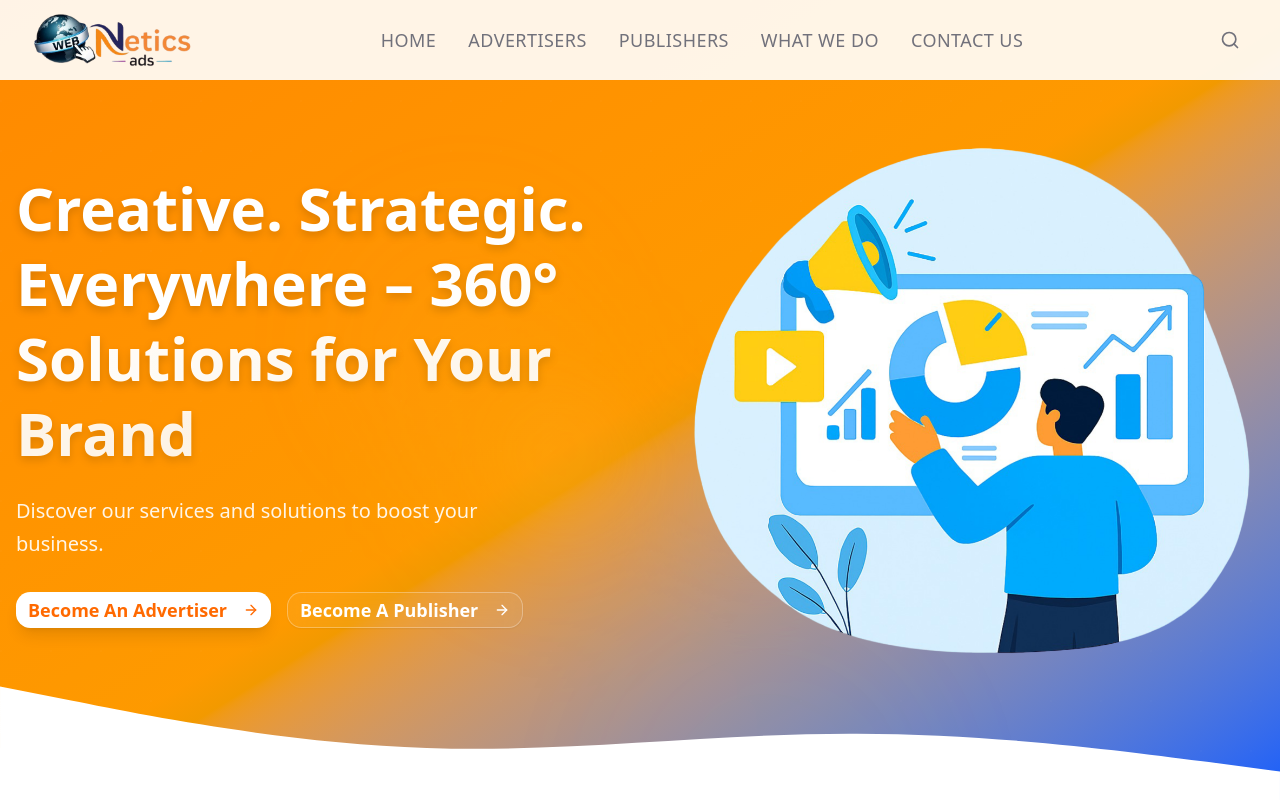
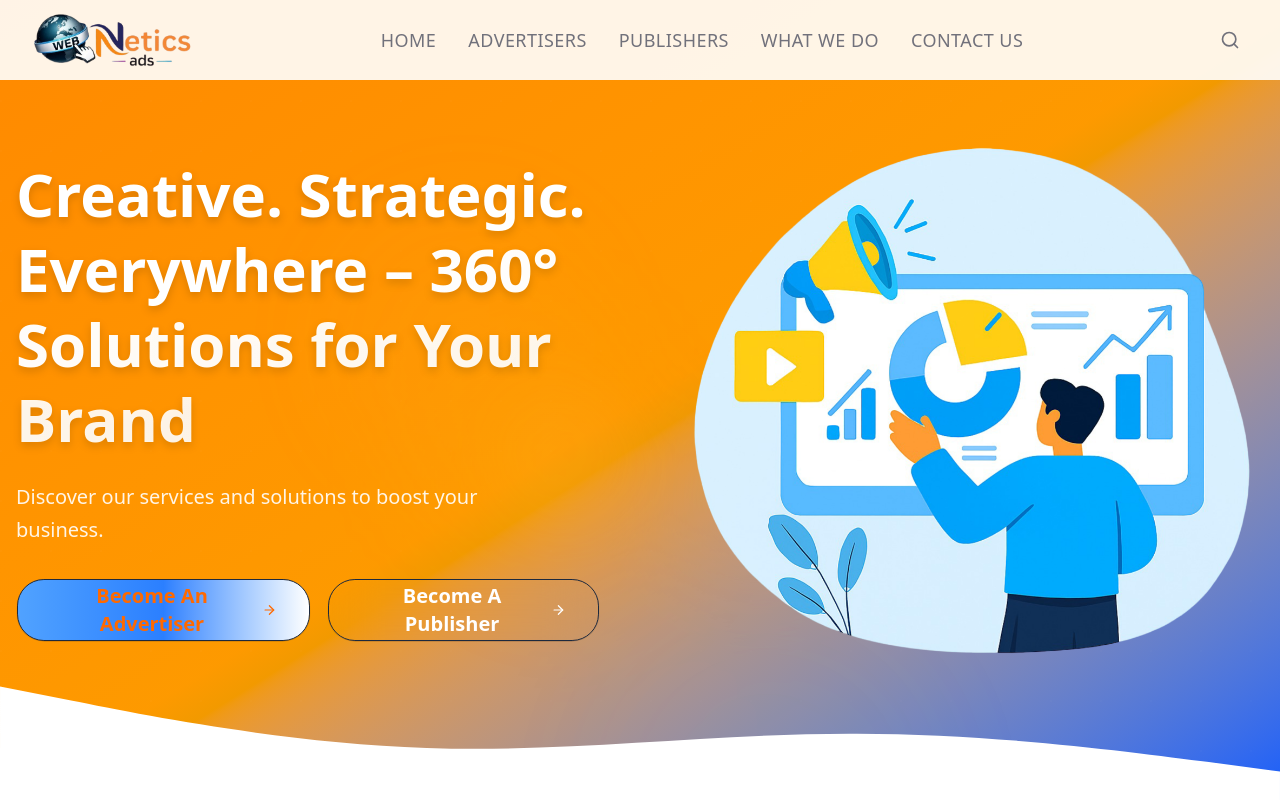
Before and after one commit to Ritik1330/webnetics, a Next.js app: page / in a window 1280 px wide. Shown: the top 800 px of the page. Built offline with nearby package versions, Linux system fonts and the light colour scheme.

Commit message:
hero section button fix

```diff
--- a/package.json
+++ b/package.json
@@ -44,6 +44,7 @@
     "cmdk": "^1.1.1",
     "date-fns": "^4.1.0",
     "embla-carousel-react": "^8.6.0",
+    "framer-motion": "^12.23.13",
     "input-otp": "^1.4.2",
     "lucide-react": "^0.544.0",
     "motion": "^12.23.13",
--- a/src/app/page.tsx
+++ b/src/app/page.tsx
@@ -13,6 +13,16 @@
       <Hero1
         heading="Creative. Strategic. Everywhere – 360° Solutions for Your Brand  "
         description="Discover our services and solutions to boost your business."
+        buttons={{
+          primary: {
+            text: "Become An Advertiser",
+            url: "/advertisers",
+          },
+          secondary: {
+            text: "Become A Publisher",
+            url: "/publishers",
+          },
+        }}
         image={{
           src: HERO.src,
           alt: "Hero image",
--- a/src/components/Hero.tsx
+++ b/src/components/Hero.tsx
@@ -1,6 +1,7 @@
+"use client";
 import { ArrowRight } from "lucide-react";
 
-import { Button } from "@/components/ui/button";
+import { Button } from "@/components/ui/moving-border";
 import { HERO_WAVE } from "@/assets/images";
 import Image from "next/image";
 
@@ -78,12 +79,12 @@
             <div className="flex flex-col sm:flex-row gap-4 animate-in fade-in slide-in-from-left-2 duration-1000 delay-700">
               {buttons.primary && (
                 <Button
-                  asChild
-                  className="group bg-white text-primary hover:bg-white/90 hover:scale-105 hover:shadow-xl font-semibold px-8 py-4 text-lg rounded-xl transition-all duration-300 shadow-lg"
+                  borderRadius="1.75rem"
+                  className="bg-gradient-to-r from-blue-400 via-blue-500 to-white text-primary font-semibold px-8 py-4 text-lg transition-all duration-300 shadow-lg hover:shadow-xl"
                 >
                   <a
                     href={buttons.primary.url}
-                    className="flex items-center justify-center"
+                    className="flex items-center text-xl justify-center group"
                   >
                     {buttons.primary.text}
                     <ArrowRight className="ml-2 size-4 transition-transform group-hover:translate-x-1" />
@@ -92,13 +93,12 @@
               )}
               {buttons.secondary && (
                 <Button
-                  asChild
-                  variant="outline"
-                  className="group bg-white/5 backdrop-blur-sm border-white/30 text-white hover:bg-white/15 hover:text-white hover:scale-105 hover:shadow-xl font-semibold px-8 py-4 text-lg rounded-xl transition-all duration-300"
+                  borderRadius="1.75rem"
+                  className="bg-gradient-to-r text-white font-semibold px-8 py-4 text-lg transition-all duration-300 shadow-lg hover:shadow-xl"
                 >
                   <a
                     href={buttons.secondary.url}
-                    className="flex items-center justify-center"
+                    className="flex items-center text-xl  justify-center group"
                   >
                     {buttons.secondary.text}
                     <ArrowRight className="size-4 ml-2 transition-transform group-hover:translate-x-1" />
--- /dev/null
+++ b/src/components/ui/moving-border.tsx
@@ -0,0 +1,139 @@
+"use client";
+import React from "react";
+import {
+  motion,
+  useAnimationFrame,
+  useMotionTemplate,
+  useMotionValue,
+  useTransform,
+} from "framer-motion";
+import { useRef } from "react";
+import { cn } from "@/lib/utils";
+
+export function Button({
+  borderRadius = "1.75rem",
+  children,
+  as: Component = "button",
+  containerClassName,
+  borderClassName,
+  duration,
+  className,
+  ...otherProps
+}: {
+  borderRadius?: string;
+  children: React.ReactNode;
+  as?: any;
+  containerClassName?: string;
+  borderClassName?: string;
+  duration?: number;
+  className?: string;
+  [key: string]: any;
+}) {
+  return (
+    <Component
+      className={cn(
+        "bg-transparent relative text-2xl  h-16  p-[1px] overflow-hidden ",
+        containerClassName
+      )}
+      style={{
+        borderRadius: borderRadius,
+      }}
+      {...otherProps}
+    >
+      <div
+        className="absolute inset-0"
+        style={{ borderRadius: `calc(${borderRadius} * 0.96)` }}
+      >
+        <MovingBorder duration={duration} rx="30%" ry="30%">
+          <div
+            className={cn(
+              "h-20 w-20 opacity-[0.8] bg-[radial-gradient(var(--sky-500)_40%,transparent_60%)]",
+              borderClassName
+            )}
+          />
+        </MovingBorder>
+      </div>
+
+      <div
+        className={cn(
+          "relative bg-slate-900/[0.8] border border-slate-800 backdrop-blur-xl text-white flex items-center justify-center w-full h-full text-sm antialiased",
+          className
+        )}
+        style={{
+          borderRadius: `calc(${borderRadius} * 0.96)`,
+        }}
+      >
+        {children}
+      </div>
+    </Component>
+  );
+}
+
+export const MovingBorder = ({
+  children,
+  duration = 2000,
+  rx,
+  ry,
+  ...otherProps
+}: {
+  children: React.ReactNode;
+  duration?: number;
+  rx?: string;
+  ry?: string;
+  [key: string]: any;
+}) => {
+  const pathRef = useRef<any>();
+  const progress = useMotionValue<number>(0);
+
+  useAnimationFrame((time) => {
+    const length = pathRef.current?.getTotalLength();
+    if (length) {
+      const pxPerMillisecond = length / duration;
+      progress.set((time * pxPerMillisecond) % length);
+    }
+  });
+
+  const x = useTransform(
+    progress,
+    (val) => pathRef.current?.getPointAtLength(val).x
+  );
+  const y = useTransform(
+    progress,
+    (val) => pathRef.current?.getPointAtLength(val).y
+  );
+
+  const transform = useMotionTemplate`translateX(${x}px) translateY(${y}px) translateX(-50%) translateY(-50%)`;
+
+  return (
+    <>
+      <svg
+        xmlns="http://www.w3.org/2000/svg"
+        preserveAspectRatio="none"
+        className="absolute h-full w-full"
+        width="100%"
+        height="100%"
+        {...otherProps}
+      >
+        <rect
+          fill="none"
+          width="100%"
+          height="100%"
+          rx={rx}
+          ry={ry}
+          ref={pathRef}
+        />
+      </svg>
+      <motion.div
+        style={{
+          position: "absolute",
+          top: 0,
+          left: 0,
+          display: "inline-block",
+          transform,
+        }}
+      >
+        {children}
+      </motion.div>
+    </>
+  );
+};
```
Also changed, not shown: 1 other file (tests, documents, lock files or other folders).
